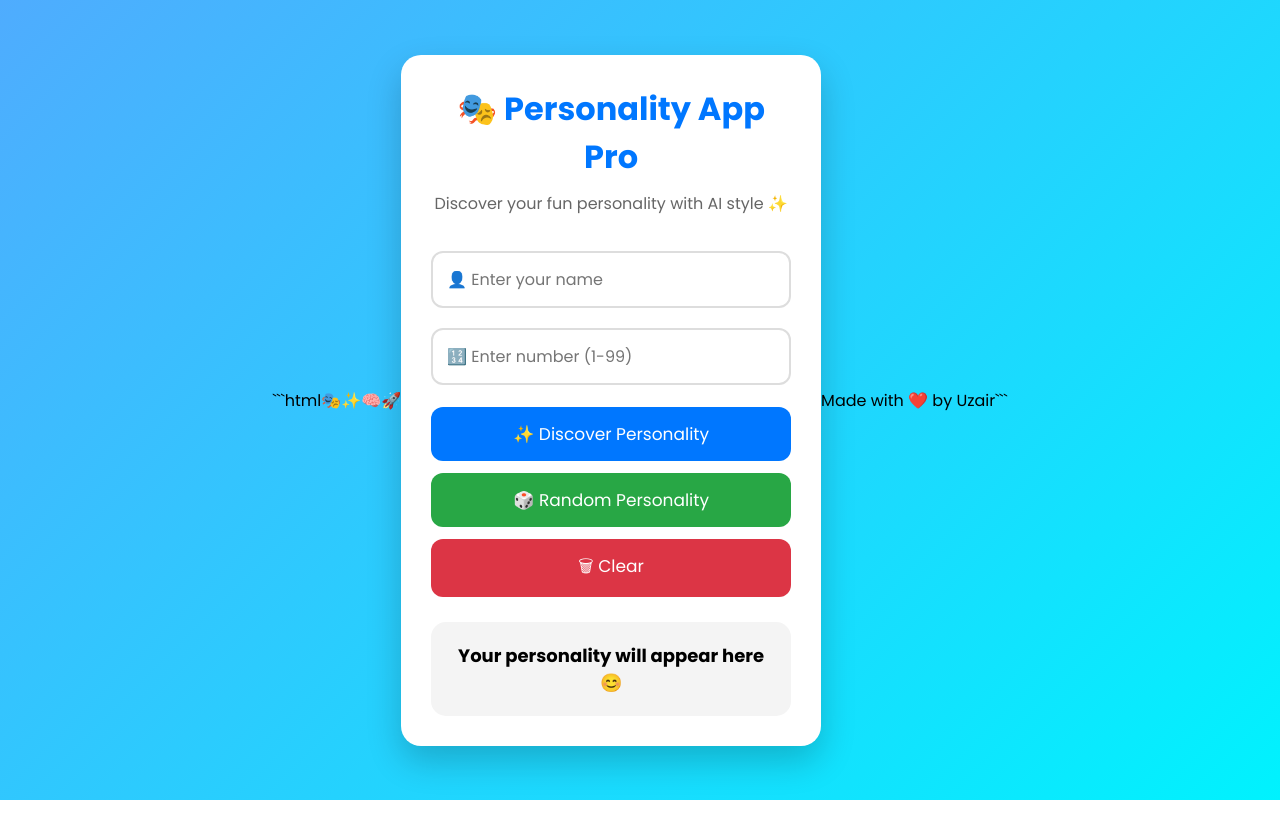
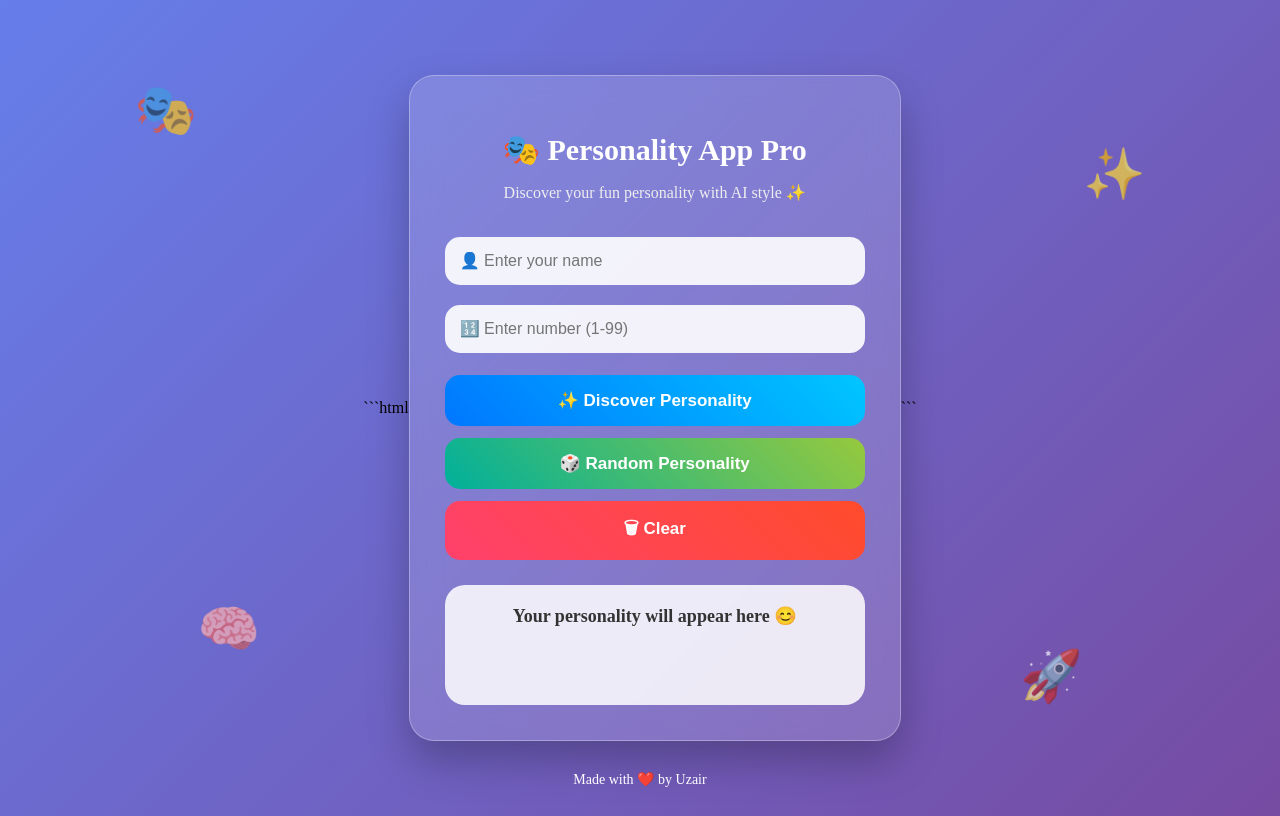
Before and after one commit to uzairshah9971-dev/PersonalityWebsite, a plain HTML site: page index.html in a window 1280 px wide. Drawn offline with Linux system fonts and the light colour scheme.

Commit message:
Update style.css

````diff
--- a/style.css
+++ b/style.css
@@ -1,3 +1,4 @@
+```css
 *{
     margin:0;
     padding:0;
@@ -5,79 +6,356 @@
     font-family:'Poppins',sans-serif;
 }
 
+
 body{
-    background:linear-gradient(135deg,#4facfe,#00f2fe);
+
+    min-height:100vh;
+
     display:flex;
     justify-content:center;
     align-items:center;
-    height:100vh;
+
+    overflow:hidden;
+
+    background:linear-gradient(
+        135deg,
+        #667eea,
+        #764ba2
+    );
+
+    position:relative;
 }
 
-.container{
-    width:90%;
-    max-width:420px;
-    background:white;
-    padding:30px;
-    border-radius:20px;
-    text-align:center;
-    box-shadow:0 15px 35px rgba(0,0,0,.2);
+
+
+/* Floating emojis */
+
+.emoji{
+
+    position:absolute;
+
+    font-size:50px;
+
+    animation:float 6s infinite ease-in-out;
+
+    opacity:.7;
 }
 
-h1{
-    color:#0077ff;
-    margin-bottom:10px;
+
+.e1{
+    top:10%;
+    left:10%;
 }
 
-.subtitle{
-    color:#666;
-    margin-bottom:25px;
+.e2{
+    top:20%;
+    right:10%;
+    animation-delay:1s;
 }
 
-input{
-    width:100%;
-    padding:14px;
-    margin:10px 0;
-    border:2px solid #ddd;
-    border-radius:12px;
-    font-size:16px;
-    outline:none;
+.e3{
+    bottom:15%;
+    left:15%;
+    animation-delay:2s;
 }
 
-input:focus{
-    border-color:#0077ff;
+.e4{
+    bottom:10%;
+    right:15%;
+    animation-delay:3s;
 }
 
-button{
-    width:100%;
-    padding:14px;
-    margin-top:12px;
-    border:none;
-    border-radius:12px;
-    background:#0077ff;
-    color:white;
-    font-size:17px;
-    cursor:pointer;
-    transition:.3s;
+
+@keyframes float{
+
+    0%,100%{
+        transform:translateY(0);
+    }
+
+    50%{
+        transform:translateY(-30px);
+    }
 }
 
-button:hover{
-    transform:scale(1.03);
+
+
+/* Main Card */
+
+.container{
+
+
+    width:90%;
+
+    max-width:420px;
+
+
+    padding:35px;
+
+
+    text-align:center;
+
+
+    background:rgba(255,255,255,.15);
+
+
+    backdrop-filter:blur(15px);
+
+
+    border-radius:25px;
+
+
+    border:1px solid rgba(255,255,255,.3);
+
+
+    box-shadow:
+    0 20px 40px rgba(0,0,0,.25);
+
+
+    animation:show .8s ease;
+
 }
 
-.random{
-    background:#28a745;
+
+
+@keyframes show{
+
+    from{
+
+        opacity:0;
+
+        transform:translateY(40px);
+
+    }
+
+    to{
+
+        opacity:1;
+
+        transform:translateY(0);
+
+    }
+
 }
 
-.clear{
-    background:#dc3545;
+
+
+h1{
+
+    color:white;
+
+    font-size:30px;
+
+    margin-bottom:10px;
+
 }
 
+
+.subtitle{
+
+    color:#eee;
+
+    margin-bottom:25px;
+
+}
+
+
+
+input{
+
+
+    width:100%;
+
+
+    padding:15px;
+
+
+    margin:10px 0;
+
+
+    border:none;
+
+
+    border-radius:15px;
+
+
+    font-size:16px;
+
+
+    outline:none;
+
+
+    background:rgba(255,255,255,.9);
+
+
+}
+
+
+
+input:focus{
+
+
+    transform:scale(1.03);
+
+    box-shadow:0 0 15px white;
+
+
+}
+
+
+
+
+button{
+
+
+    width:100%;
+
+
+    padding:15px;
+
+
+    margin-top:12px;
+
+
+    border:none;
+
+
+    border-radius:15px;
+
+
+    color:white;
+
+
+    font-size:17px;
+
+
+    font-weight:600;
+
+
+    cursor:pointer;
+
+
+    background:linear-gradient(
+        45deg,
+        #0077ff,
+        #00c6ff
+    );
+
+
+    transition:.3s;
+
+
+}
+
+
+
+button:hover{
+
+
+    transform:translateY(-5px);
+
+
+    box-shadow:
+    0 10px 20px rgba(0,0,0,.25);
+
+
+}
+
+
+
+.random{
+
+
+    background:linear-gradient(
+        45deg,
+        #00b09b,
+        #96c93d
+    );
+
+}
+
+
+
+.clear{
+
+
+    background:linear-gradient(
+        45deg,
+        #ff416c,
+        #ff4b2b
+    );
+
+}
+
+
+
+
 #result{
+
+
     margin-top:25px;
+
+
     padding:20px;
-    background:#f4f4f4;
-    border-radius:15px;
+
+
+    border-radius:20px;
+
+
+    background:rgba(255,255,255,.85);
+
+
+    color:#333;
+
+
     font-size:18px;
-    font-weight:bold;
+
+
+    font-weight:600;
+
+
     min-height:80px;
+
+
+    animation:popup .5s;
+
+
 }
+
+
+
+@keyframes popup{
+
+
+    from{
+
+        transform:scale(.8);
+
+        opacity:0;
+
+    }
+
+
+    to{
+
+        transform:scale(1);
+
+        opacity:1;
+
+    }
+
+}
+
+
+
+footer{
+
+    position:absolute;
+
+    bottom:20px;
+
+    color:white;
+
+    font-size:14px;
+
+}
+```
````
